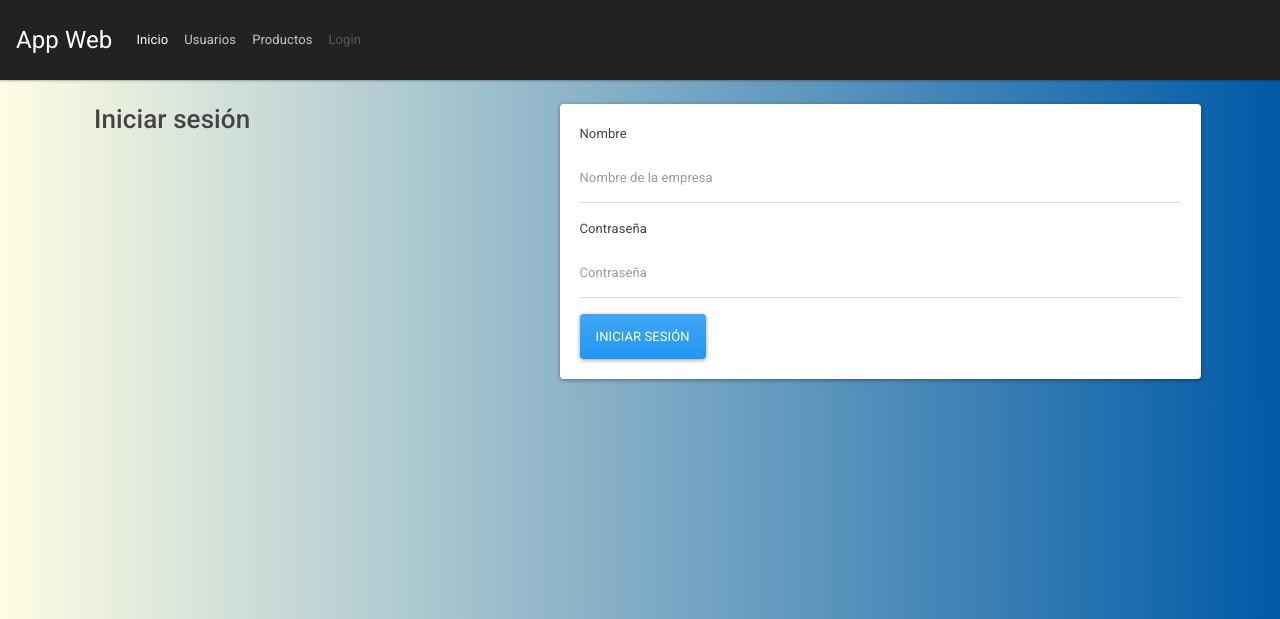
After one commit to hburmester/drive-sleep-alert, a Flask app: template templates/conductor_nuevo.html in a window 1280 px wide. The commit adds this page. Shown: the top 619 px of the page. Run offline with Flask 2, Linux system fonts and the light colour scheme; the template is opened without the code that fills it, so the values that code supplies are empty; some libraries are stand-ins or nearby versions.

Commit message:
conductores

```diff
--- a/app.py
+++ b/app.py
@@ -49,8 +49,13 @@ def conductores():
 @app.route('/add_conductor')
 def add_conductor():
     if session['logged_nombre'] is not None:
-        print(session['logged_nombre'])
-
+        cur = mysql.connection.cursor()
+        sentence = f"insert into conductores (nombre, apellido, edad, cantidad_incidencias, estatus_conductor, placa_camion) VALUES ('{nombre}', '{apellido}', {edad}, {n_incidencias}, {estatus}, '{placa}', '{session['logged_nombre']}');"
+        cur.execute(sentence)
+        mysql.connection.commit()
+        return redirect('/conductores')
+    else:
+        return redirect('login')
 
 @app.route('/add_contact',methods=['POST'])
 def add_contact():
--- /dev/null
+++ b/templates/conductor_nuevo.html
@@ -0,0 +1,37 @@
+{% extends 'layout.html' %} {% block body %}
+
+<div class="row">
+  <div class="col">
+    <h2>Iniciar sesión</h2>
+  </div>
+
+  <div class="card card-body">
+    <form action="/login_val" method="post">
+      <div class="form-group">
+        <label for="formGroupExampleInput">Nombre</label>
+        <input
+          name="name"
+          type="text"
+          class="form-control"
+          id="formGroupExampleInput"
+          placeholder="Nombre de la empresa"
+        />
+      </div>
+      <div class="form-group">
+        <label for="formGroupExampleInput2">Contraseña</label>
+        <input
+          name="password"
+          type="password"
+          class="form-control"
+          id="formGroupExampleInput2"
+          placeholder="Contraseña"
+        />
+      </div>
+      <button type="submit" class="btn btn-primary">
+        <a action="/login_val" class="text-light">Iniciar sesión</a>
+      </button>
+    </form>
+  </div>
+</div>
+
+{% endblock %}
```
Also changed, not shown: templates/conductores.html (+8 -2 lines).
